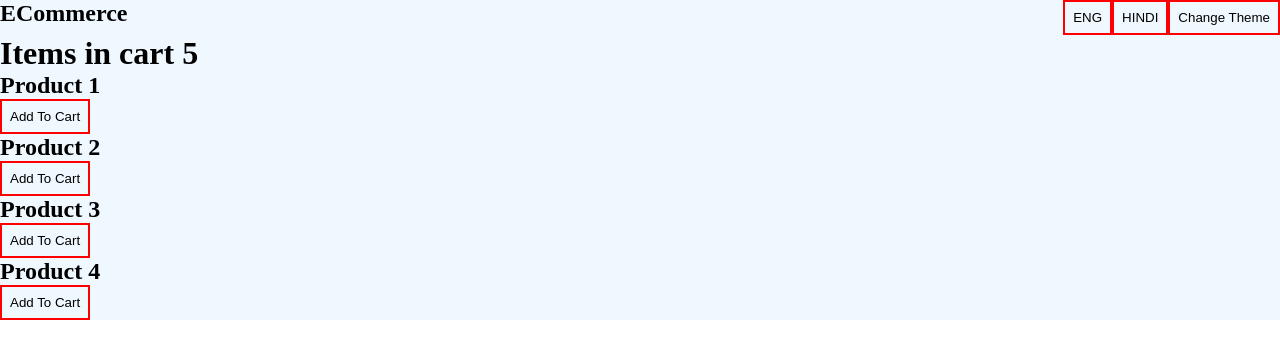
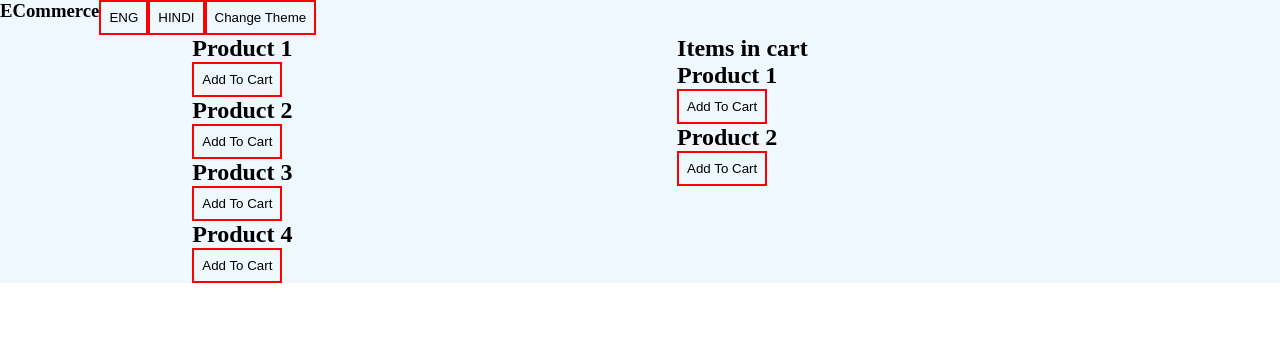
Before and after one commit to Tejs1/react-practise, a React (Create React App) app: page / in a window 1280 px wide. Shown: the top 358 px of the page. Built offline with nearby package versions, Linux system fonts and the light colour scheme.

Commit message:
add to cart function

```diff
--- a/src/App.js
+++ b/src/App.js
@@ -7,9 +7,17 @@ function App() {
   return (
     <div className={`app ${theme}`}>
       <div className="app-body">
-        <Nav />
-        <Cart />
-        <ProductListing />
+        <nav>
+          <Nav />
+        </nav>
+        <main>
+          <section>
+            <ProductListing />
+          </section>
+          <section>
+            <Cart />
+          </section>
+        </main>
       </div>
     </div>
   );
--- a/src/Components/Cart.jsx
+++ b/src/Components/Cart.jsx
@@ -1,15 +1,27 @@
 import { useCart } from "../Context/cart-context";
 import { useLocal } from "../Context/localisation-context";
+import { useTheme } from "../Context/theme-context";
 
 export function Cart() {
-  const { items } = useCart();
+  const { items, cartItems } = useCart();
   const { lang, Localisation } = useLocal();
+  const { theme } = useTheme();
 
   return (
     <div>
       <h1>
         {Localisation[lang]["items"]} {items}
       </h1>
+      <div>
+        {cartItems.map((item) => (
+          <div key={item}>
+            <h2>Product {item}</h2>
+            <button className={theme} onClick={() => {}}>
+              {Localisation[lang]["addToCart"]}
+            </button>
+          </div>
+        ))}
+      </div>
     </div>
   );
 }
--- a/src/Components/ProductListing.jsx
+++ b/src/Components/ProductListing.jsx
@@ -9,7 +9,7 @@ export function ProductListing() {
   return ["1", "2", "3", "4"].map((item) => (
     <div key={item}>
       <h2>Product {item}</h2>
-      <button className={theme} onClick={addToCart}>
+      <button className={theme} onClick={() => addToCart(item)}>
         {Localisation[lang]["addToCart"]}
       </button>
     </div>
--- a/src/Context/cart-context.js
+++ b/src/Context/cart-context.js
@@ -6,13 +6,15 @@ const defaultProvoderValue = {
 };
 const CartContext = createContext(defaultProvoderValue);
 const CartProvider = ({ children }) => {
-  const [items, setItems] = useState(5);
-  function addToCart() {
-    setItems((items) => items + 1);
+  const [cartItems, setCartItems] = useState(["1", "2"]);
+
+  function addToCart(item) {
+    console.log(item);
+    setCartItems((cartItems) => [...cartItems, item]);
   }
   return (
     <>
-      <CartContext.Provider value={{ items, addToCart }}>
+      <CartContext.Provider value={{ addToCart, cartItems }}>
         {children}
       </CartContext.Provider>
     </>
--- a/src/style.css
+++ b/src/style.css
@@ -24,3 +24,10 @@ nav {
 body {
   font-size: 1rem;
 }
+
+main {
+  display: flex;
+  flex-direction: row;
+  justify-content: space-around;
+  max-width: 1000px;
+}
```
